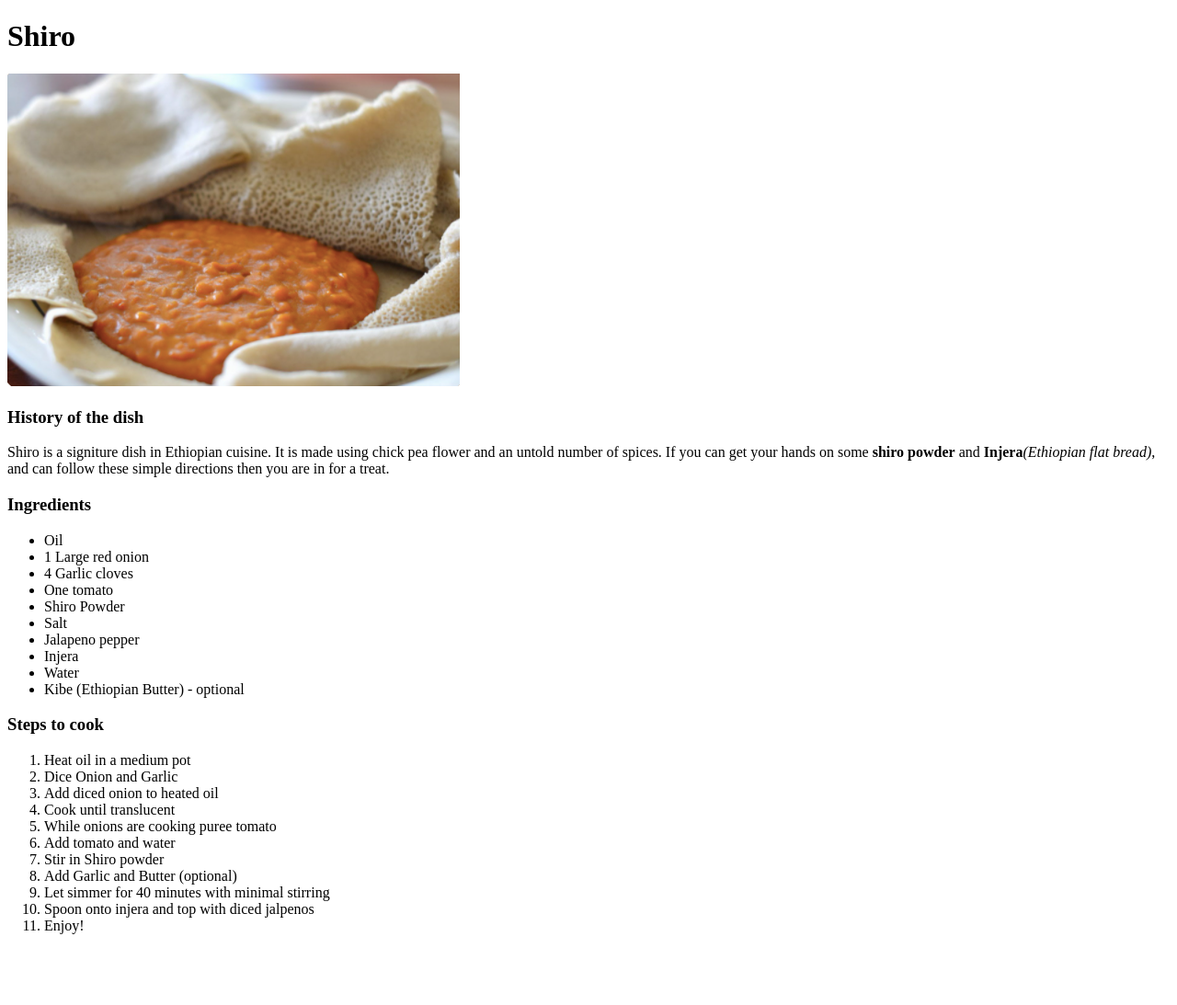
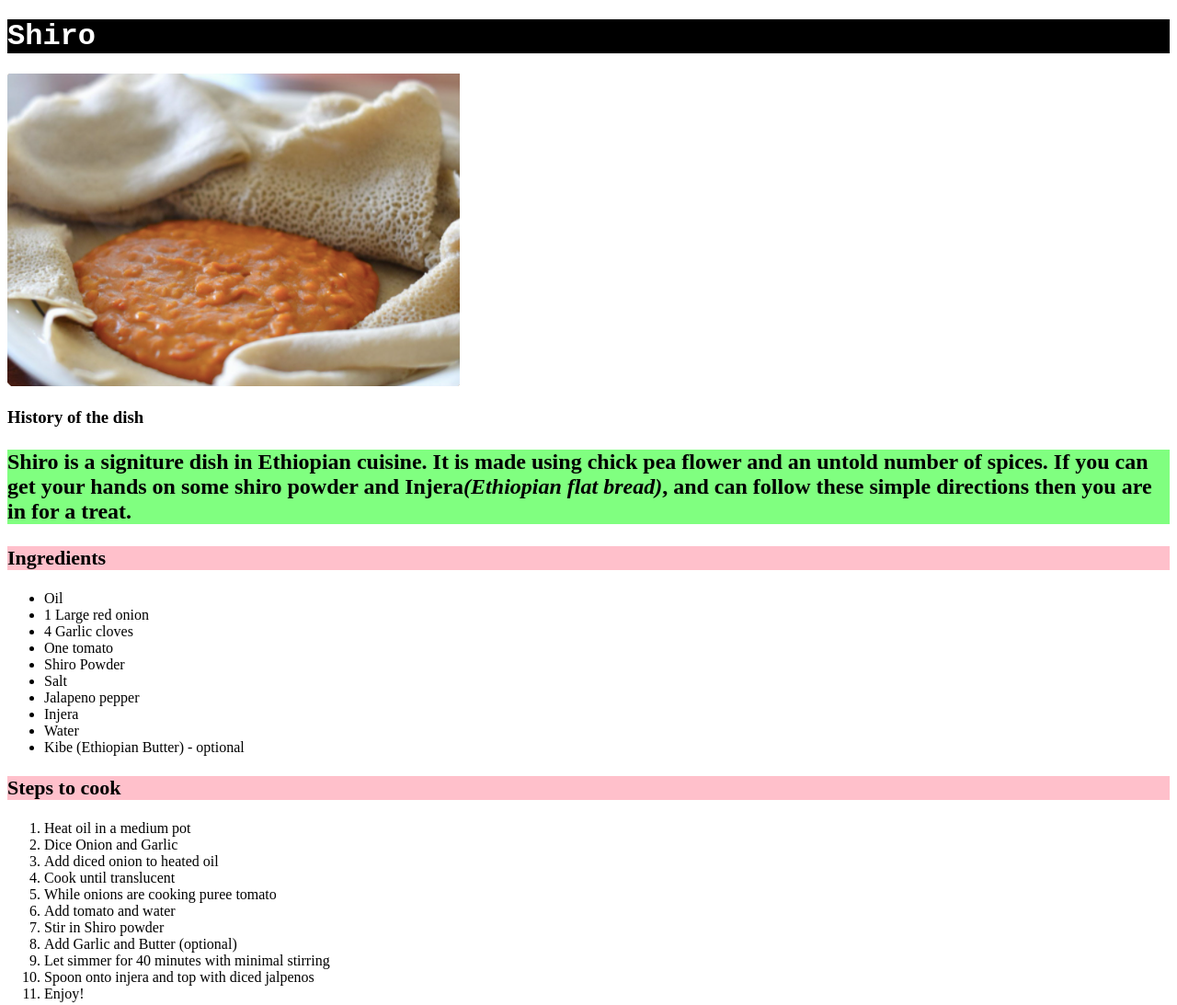
Before and after one commit to rkopper610/odin-recipes, a plain HTML site: page recipes/shiro.html in a window 1280 px wide. Shown: the whole page at 92% size. Before the commit the page ends 1032 px from the top, so only its background shows below. Drawn offline with Linux system fonts and the light colour scheme.

Commit message:
editing with css2

```diff
--- a/recipes/shiro.html
+++ b/recipes/shiro.html
@@ -5,17 +5,18 @@
     <meta http-equiv="X-UA-Compatible" content="IE=edge">
     <meta name="viewport" content="width=device-width, initial-scale=1.0">
     <title>Shiro</title>
+    <link rel = "stylesheet", href = "styles.css">
 </head>
 <body>
-    <h1>Shiro</h1>
+    <h1 class = "head">Shiro</h1>
     <img src="../images/shiro.png">
     <h3>History of the dish</h3>
-    <p>Shiro is a signiture dish in Ethiopian cuisine.
+    <p id ="hist">Shiro is a signiture dish in Ethiopian cuisine.
     It is made using chick pea flower and an untold number of spices.
     If you can get your hands on some <strong>shiro powder</strong> and  <strong> Injera</strong><em>(Ethiopian flat bread)</em>,
     and can follow these simple directions then you are in for a treat. </p>
 
-    <h3>Ingredients</h3>
+    <h3 class = "sect">Ingredients</h3>
     <ul>
         <li>Oil</li>
         <li>1 Large red onion</li>
@@ -29,7 +30,7 @@
         <li>Kibe (Ethiopian Butter) - optional</li>
     </ul>
 
-    <h3>Steps to cook</h3>
+    <h3 class = "sect">Steps to cook</h3>
     <ol>
         <li>Heat oil in a medium pot</li>
         <li>Dice Onion and Garlic </li>
--- /dev/null
+++ b/recipes/styles.css
@@ -0,0 +1,21 @@
+.head {
+    background-color: black;
+    color: white;
+    font-size: 22;
+    font-family: 'Courier New', Courier, monospace;
+}
+
+
+#hist {
+    background-color: hsl(120, 100%, 75%);
+    font-size: 24px;
+    font-weight: bold;
+}
+
+
+.sect {
+    background-color: pink;
+    font-size: 22px;
+    font-weight: bold;
+
+}
```
Also changed, not shown: recipes/fosolia.html (+2 -1 lines), recipes/injera.html (+2 -1 lines).
